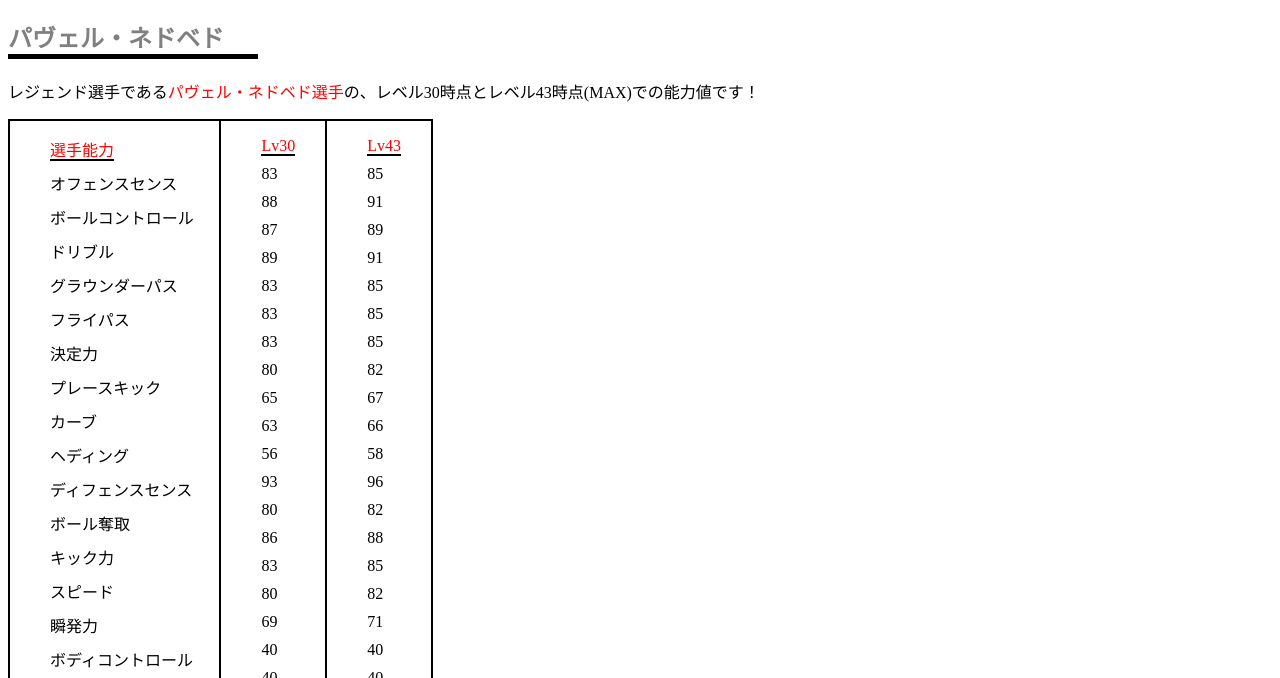
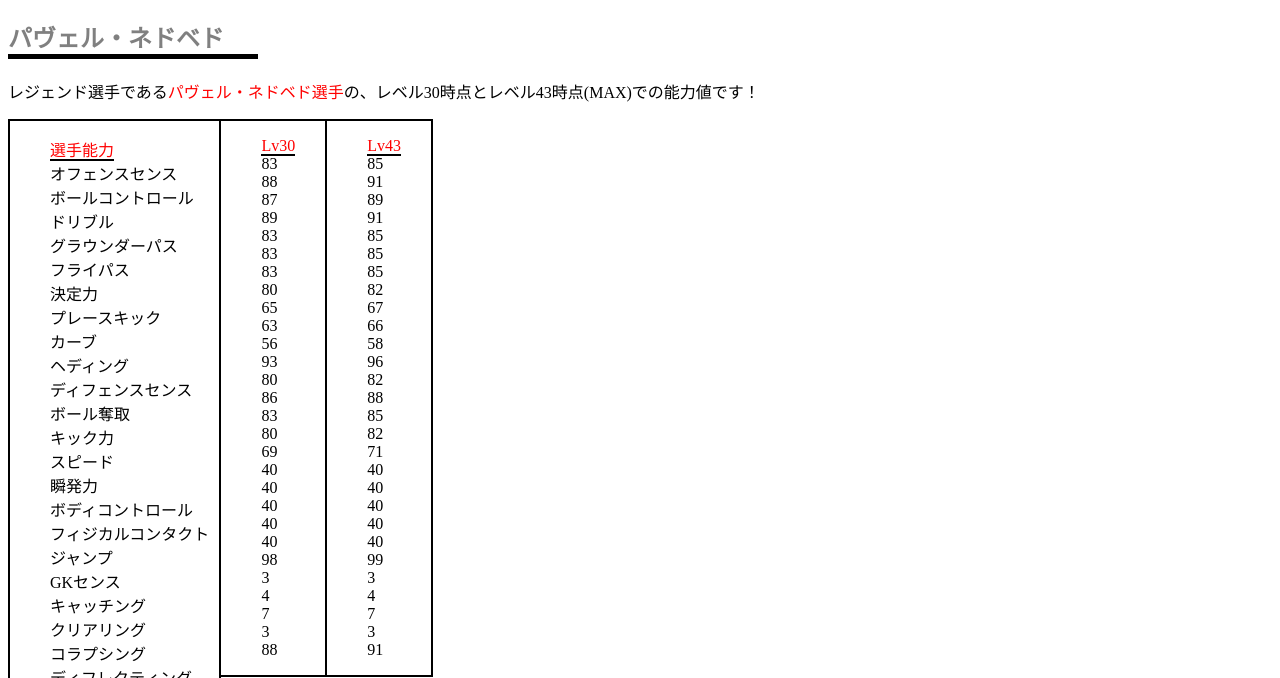
Before and after one commit to Atsurou/Nedved, a plain HTML site: page index.html in a window 1280 px wide. Shown: the part 120-798 px from the top of the page. Drawn offline with Linux system fonts and the light colour scheme.

Commit message:
Update stylesheet.css

```diff
--- a/stylesheet.css
+++ b/stylesheet.css
@@ -22,17 +22,14 @@ iframe {
 
 .status1 li {
   list-style: none;
-  padding-bottom: 10px;
 }
 
 .status2 li {
   list-style: none;
-  padding-bottom: 10px;
 }
 
 .status3 li {
   list-style: none;
-  padding-bottom: 10px;
 }
 
 .status1 {
```
